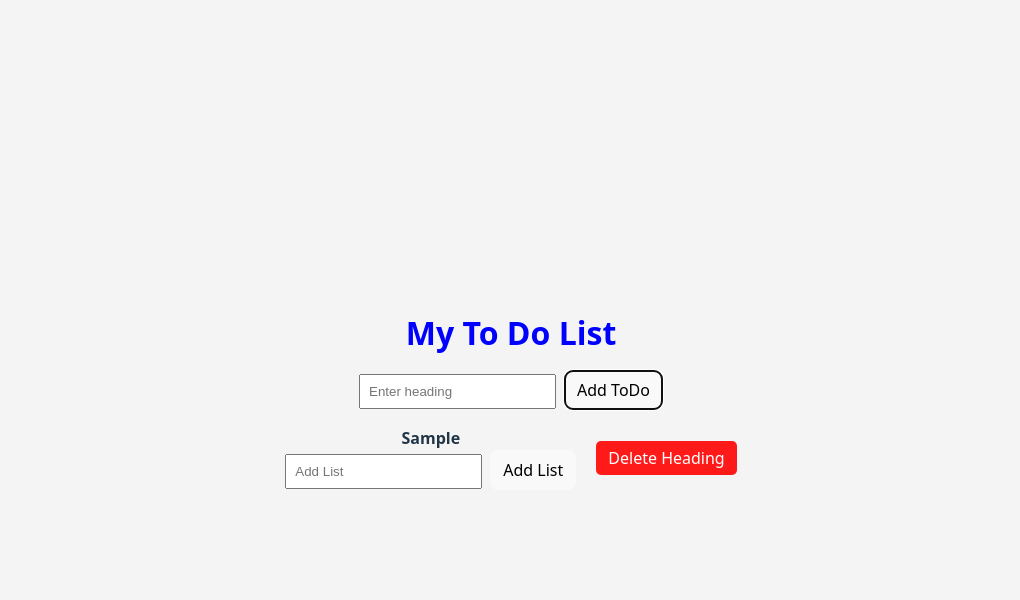
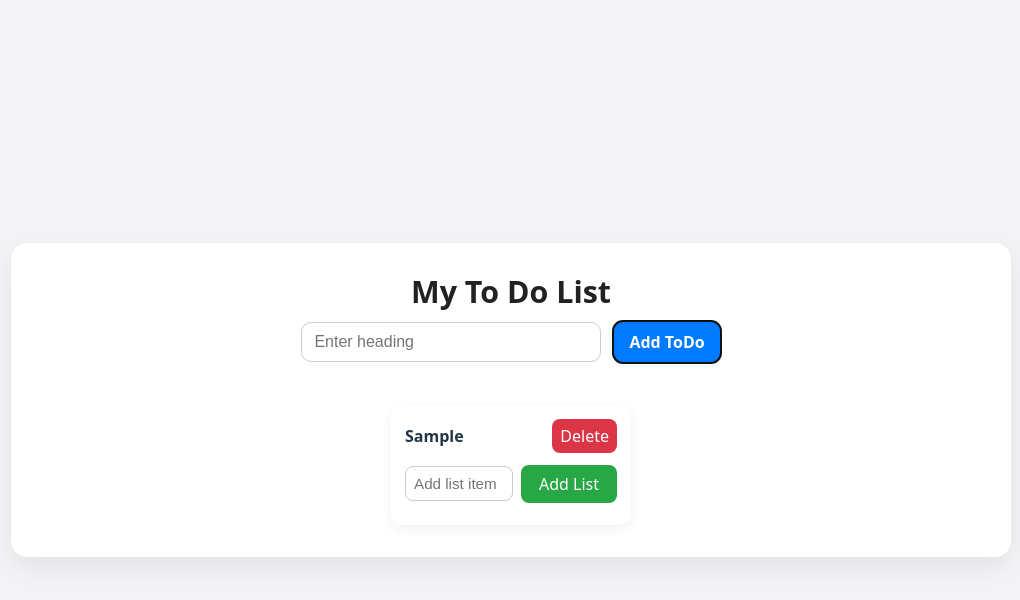
Before and after one commit to JohnLuna25/ToDoApp_Villaluna, a React (Vite) app: page / in a window 1280 px wide. Both pictures are taken after typing "Sample" into the empty fields and a click on the button "Add ToDo". Shown: the top 600 px of the page, without its empty margins (129-1149 px from the left). Built offline with nearby package versions, Linux system fonts and the light colour scheme.

Commit message:
Fixed some components for display and fixed some bugs also

```diff
--- a/src/Components/ToDoList.css
+++ b/src/Components/ToDoList.css
@@ -1,71 +1,147 @@
-body {
-  margin: 0;
-  padding: 0;
-  height: 100vh;         /* full screen height */
+/* reset + safety */
+* { box-sizing: border-box; }
+html, body, #root { height: 100%; margin: 0; padding: 0; }
+
+/* full-screen wrapper that forces dead center */
+.app-wrapper {
+  position: fixed;   /* independent of parent layout */
+  inset: 0;          /* top:0; right:0; bottom:0; left:0; */
   display: flex;
-  justify-content: center;  /* center horizontally */
-  align-items: center;      /* center vertically */
-  background: #f4f4f4;
+  justify-content: center; /* center horizontally */
+  align-items: center;     /* center vertically */
+  background: #f4f4f6;
+  padding: 20px;
+  z-index: 1000;
 }
 
+/* centered main card */
 .todo-container {
-  text-align: center;       /* center inside text/elements */
+  width: min(1000px, 96%);
+  max-height: 90vh;
+  overflow-y: auto;
+  background: #ffffff;
+  border-radius: 16px;
+  padding: 32px;
+  box-shadow: 0 10px 30px rgba(0,0,0,0.08);
+}
+
+/* top centered block (title + input) */
+.center-block {
+  display: flex;
+  flex-direction: column;
+  align-items: center;
+  margin-bottom: 42px; /* space between top center and boxes */
 }
 
 .title {
-  color: blue;
-  font-size: 2rem;
-  margin-bottom: 20px;
+  margin: 0 0 12px 0;
+  font-size: 1.9rem;
+  color: #222;
 }
 
-/* Remove bullets */
-ul {
-  list-style: none;
-  padding: 0;
+/* add heading row */
+.add-heading {
+  display: flex;
+  gap: 12px;
+  align-items: center;
 }
 
-/* Align text and button side by side with space */
-.todo-item {
+.add-heading input {
+  width: 300px;
+  padding: 10px 12px;
+  border-radius: 10px;
+  border: 1px solid #ccc;
+  font-size: 1rem;
+}
+
+.add-todo-button {
+  padding: 10px 16px;
+  border-radius: 10px;
+  border: none;
+  background: #007bff;
+  color: white;
+  font-weight: 600;
+  cursor: pointer;
+}
+.add-todo-button:hover { background: #0056b3; }
+
+/* grid/row for the boxes under the centered top */
+.todo-grid {
+  display: flex;
+  justify-content: center;
+  gap: 24px;
+  flex-wrap: wrap;    /* wrap only if screen is too small */
+  align-items: flex-start;
+}
+
+/* individual todo card */
+.todo-box {
+  width: 240px;
+  min-height: 120px;
+  background: #fff;
+  border-radius: 12px;
+  padding: 14px;
+  box-shadow: 0 4px 14px rgba(0,0,0,0.06);
+  text-align: left;
+}
+
+/* header row: heading + delete on same line */
+.todo-header {
   display: flex;
   justify-content: space-between;
   align-items: center;
-  margin-bottom: 10px;   /* space between items */
+  margin-bottom: 10px;
 }
 
-/* Optional: add spacing to the delete button */
 .delete-button-heading {
-  margin-left: 20px;
-  background-color: #ff1a1a ;
-  color: white;
+  background: #dc3545;
+  color: #fff;
   border: none;
-  padding: 6px 12px;
-  border-radius: 5px;
+  padding: 6px 8px;
+  border-radius: 8px;
   cursor: pointer;
 }
+.delete-button-heading:hover { background: #b02a37; }
 
-.delete-button-heading:hover {
-  background-color: darkred; /* color changes on hover */
+/* inner list */
+.inner-list { list-style: disc; margin: 0 0 12px 18px; padding: 0; }
+.todo_inside_list { margin-bottom: 6px; }
+
+/* add-list row: input left, button right on same line */
+.add-list {
+  display: flex;
+  gap: 8px;
+  align-items: center;
+  flex-wrap: nowrap;      /* prevent wrapping */
+  width: 100%;
 }
 
-
-.todo-card {
-  display: flex;
-  justify-content: space-between;
-  align-items: center;
-  margin-bottom: 80px; /* ⬅️ adds extra space between items */
-  padding: 8px 0;
+.list-input {
+  flex: 1 1 auto;         /* grow and shrink */
+  min-width: 0;           /* important so input can shrink in flexbox */
+  padding: 8px;
+  border-radius: 8px;
+  border: 1px solid #ccc;
+  font-size: 0.95rem;
+  overflow: hidden;
 }
 
-.heading_todo h3 {
-  margin: 100px;
-}
-
-input {
-  padding: 8px;
-  margin-right: 8px;
-}
-
-button {
-  padding: 8px 12px;
+.add-list-button {
+  flex: 0 0 auto;         /* do not grow/shrink */
+  white-space: nowrap;    /* keep "Add List" as single line */
+  padding: 8px 14px;
+  min-width: 96px;        /* ensures full label fits */
+  border-radius: 8px;
+  border: none;
+  background: #28a745;
+  color: white;
   cursor: pointer;
 }
+.add-list-button:hover { background: #1e7e34; }
+
+/* responsiveness */
+@media (max-width: 600px) {
+  .add-heading input { width: 180px; }
+  .todo-box { width: 200px; }
+  .add-list-button { min-width: 76px; padding: 7px 10px; font-size: 0.95rem; }
+}
--- a/src/Components/ToDoList.jsx
+++ b/src/Components/ToDoList.jsx
@@ -1,38 +1,47 @@
 import React, { useState } from "react";
 import "./ToDoList.css";
 
-const ToDoList = () => {
+export default function ToDoList() {
   const [todos, setTodos] = useState([]);
   const [headingInput, setHeadingInput] = useState("");
   const [listInputs, setListInputs] = useState({});
 
   const handleAddToDo = () => {
-    if (headingInput.trim() !== "") {
-      setTodos([...todos, { heading: headingInput, lists: [] }]);
+    const text = headingInput.trim();
+    if (!text) return;
+    setTodos(prev => [...prev, { heading: text, lists: [] }]);
     setHeadingInput("");
-    }
   };
 
   const handleDeleteTodo = (index) => {
-    const updatedTodos = todos.filter((_, i) => i !== index);
-    setTodos(updatedTodos);
+    setTodos(prev => prev.filter((_, i) => i !== index));
+    // remove corresponding list input entry to keep state clean
+    setListInputs(prev => {
+      const copy = { ...prev };
+      delete copy[index];
+      return copy;
+    });
   };
 
   const handleListInputChange = (index, value) => {
-    setListInputs({ ...listInputs, [index]: value });
+    setListInputs(prev => ({ ...prev, [index]: value }));
   };
 
   const handleAddList = (index) => {
-    if (listInputs[index] && listInputs[index].trim() !== "") {
-      const newTodos = [...todos];
-      newTodos[index].lists.push(listInputs[index]);
-      setTodos(newTodos);
-      setListInputs({ ...listInputs, [index]: "" });
-    }
+    const text = (listInputs[index] || "").trim();
+    if (!text) return;
+    setTodos(prev => {
+      const copy = [...prev];
+      copy[index] = { ...copy[index], lists: [...copy[index].lists, text] };
+      return copy;
+    });
+    setListInputs(prev => ({ ...prev, [index]: "" }));
   };
 
   return (
+    <div className="app-wrapper">
       <div className="todo-container">
+        <div className="center-block">
           <h1 className="title">My To Do List</h1>
 
           <div className="add-heading">
@@ -42,35 +51,37 @@ const ToDoList = () => {
               onChange={(e) => setHeadingInput(e.target.value)}
               placeholder="Enter heading"
             />
-        <button onClick={handleAddToDo}>Add ToDo</button>
+            <button className="add-todo-button" onClick={handleAddToDo}>
+              Add ToDo
+            </button>
+          </div>
         </div>
 
-      <ul>
+        <div className="todo-grid">
           {todos.map((todo, index) => (
-          <li key={index} className="todo-item">
-            <div>
+            <div className="todo-box" key={index}>
+              <div className="todo-header">
                 <strong>{todo.heading}</strong>
-              <ul>
-                {todo.lists.map((listItem, i) => (
-                  <li key={i}>{listItem}</li>
-                ))}
-              </ul>
+                <button
+                  className="delete-button-heading"
+                  onClick={() => handleDeleteTodo(index)}
+                >
+                  Delete
+                </button>
+              </div>
 
-              <ul>
-                {todo.lists.map((list, listIndex) => (
-                  <li key={listIndex} className="todo_inside_list">
-                    <p>{list}</p>
-                  </li>
+              <ul className="inner-list">
+                {todo.lists.map((l, i) => (
+                  <li key={i} className="todo_inside_list">{l}</li>
                 ))}
               </ul>
 
               <div className="add-list">
                 <input
-                  type="text"
                   className="list-input"
-                  placeholder="Add List"
                   value={listInputs[index] || ""}
                   onChange={(e) => handleListInputChange(index, e.target.value)}
+                  placeholder="Add list item"
                 />
                 <button
                   className="add-list-button"
@@ -80,18 +91,9 @@ const ToDoList = () => {
                 </button>
               </div>
             </div>
-
-            <button
-              className="delete-button-heading"
-              onClick={() => handleDeleteTodo(index)}
-            >
-              Delete Heading
-            </button>
-          </li>
           ))}
-      </ul>
+        </div>
+      </div>
     </div>
   );
-};
-
-export default ToDoList;
+}
```
Lines whose indentation alone changed are shown as unchanged.
